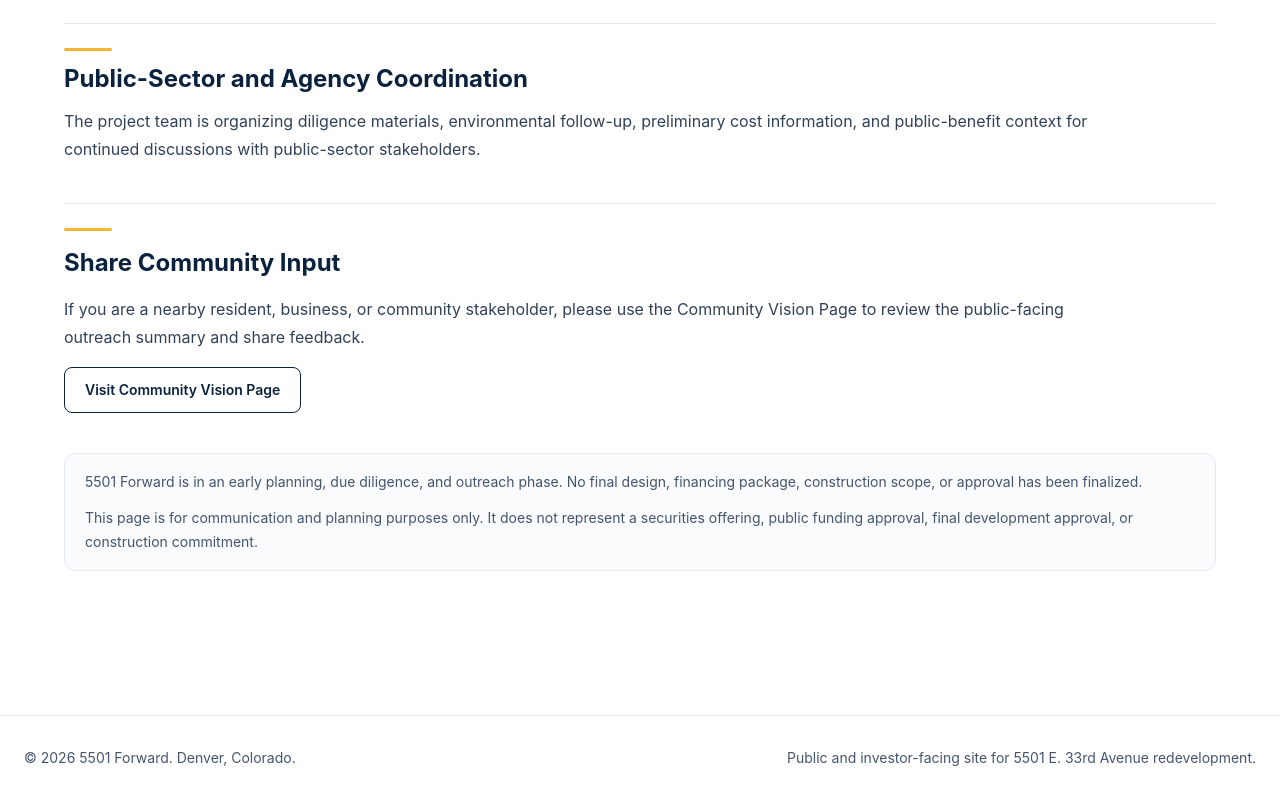
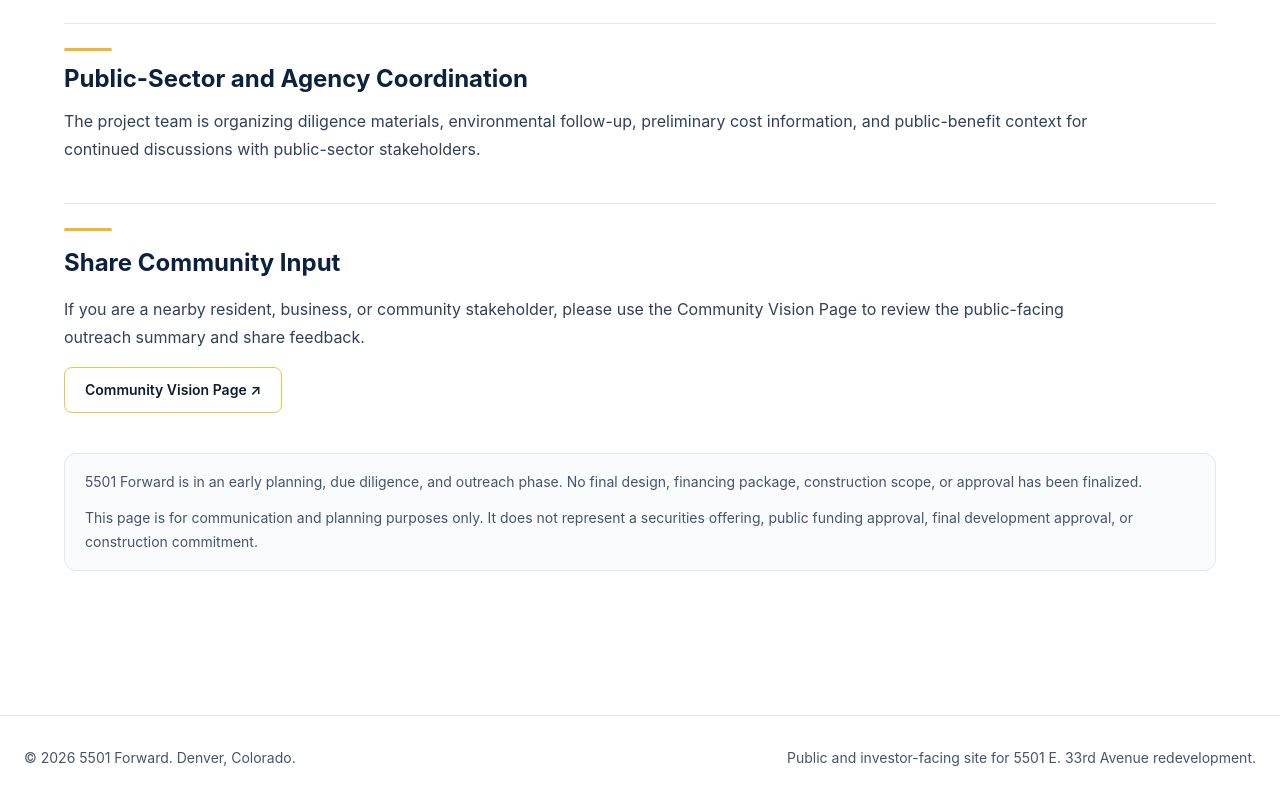
Before and after one commit to martinez-frank/5501-forward-site, a Next.js app: page /contact in a window 1280 px wide. Shown: the part 694-1494 px from the top of the page. Built offline with nearby package versions, Linux system fonts and the light colour scheme.

Commit message:
Update contact community vision button to homepage style

```diff
--- a/app/contact/page.tsx
+++ b/app/contact/page.tsx
@@ -71,9 +71,11 @@ export default function ContactPage() {
         </p>
         <Link
           href="/community"
-          className="inline-flex w-full items-center justify-center rounded-lg border border-[#0B223F] bg-white px-5 py-3 text-sm font-semibold text-[#0B223F] transition hover:bg-slate-50 sm:w-auto"
+          target="_blank"
+          rel="noopener noreferrer"
+          className="inline-flex w-full items-center justify-center rounded-lg border border-[#f2c14e] bg-white px-5 py-3 text-sm font-semibold text-[#0d1b2a] hover:bg-[#fffdf5] sm:w-auto"
         >
-          Visit Community Vision Page
+          Community Vision Page ↗
         </Link>
       </section>
 
```
